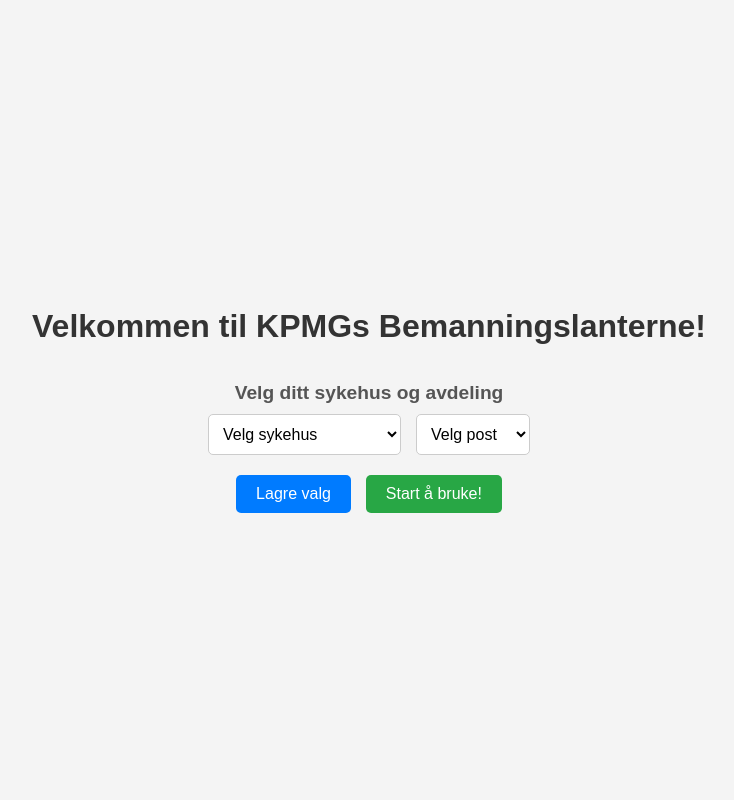
After one commit to JoachimSvensson/HealthSector, a Python web app: template templates/choose_department.html in a window 1280 px wide. The commit adds this page. Shown: the whole page, without its empty margins (271-1005 px from the left). Run offline with Jinja, Linux system fonts and the light colour scheme; the template is opened without the code that fills it, so the values that code supplies are empty.

Commit message:
valg av avdeling endepunkt

```diff
--- /dev/null
+++ b/static/choice_script.js
@@ -0,0 +1,20 @@
+document.addEventListener("DOMContentLoaded", async function () {
+
+    document.getElementById("lagre").addEventListener("click", async () => {
+
+        const params = {
+            sykehus: document.getElementById(`sykehus`).value,
+            post: document.getElementById(`post`).value
+        };
+
+        const response = await fetch('/api/go_to_main', {
+            method: 'POST',
+            headers: { 'Content-Type': 'application/json' },
+            body: JSON.stringify(params)
+        });
+        const result = await response.json();
+        if (result.success) {
+            alert("Dine valg ble håndtert suksessfullt!");
+        }
+    })
+})
--- /dev/null
+++ b/static/style_dep_choice.css
@@ -0,0 +1,71 @@
+body {
+    font-family: Arial, sans-serif;
+    display: flex;
+    flex-direction: column;
+    align-items: center;
+    justify-content: center;
+    height: 100vh;
+    margin: 0;
+    background-color: #f4f4f4;
+}
+
+h1 {
+    font-size: 2em;
+    color: #333;
+}
+
+h2 {
+    font-size: 1.2em;
+    color: #555;
+    margin-bottom: 10px;
+}
+
+.dropdown-container {
+    display: flex;
+    gap: 15px;
+    margin-bottom: 20px;
+}
+
+select {
+    padding: 10px;
+    font-size: 1em;
+    border-radius: 5px;
+    border: 1px solid #ccc;
+    background-color: white;
+    cursor: pointer;
+}
+
+.button-container {
+    display: flex;
+    gap: 15px;
+}
+
+button, .button-link {
+    padding: 10px 20px;
+    font-size: 1em;
+    border: none;
+    border-radius: 5px;
+    cursor: pointer;
+    text-align: center;
+    transition: 0.3s;
+    text-decoration: none;
+    display: inline-block;
+}
+
+#lagre {
+    background-color: #007bff;
+    color: white;
+}
+
+#lagre:hover {
+    background-color: #0056b3;
+}
+
+.button-link {
+    background-color: #28a745;
+    color: white;
+}
+
+.button-link:hover {
+    background-color: #1e7e34;
+}
--- /dev/null
+++ b/templates/choose_department.html
@@ -0,0 +1,43 @@
+<!DOCTYPE html>
+<html lang="no">
+<head>
+    <meta charset="UTF-8">
+    <meta name="viewport" content="width=device-width, initial-scale=1.0">
+    <title>Sykehusvalg</title>
+    <link rel="icon" type="image/x-icon" href="{{ url_for('static', filename='favicon.ico') }}">
+    <link rel="stylesheet" href="/static/style_dep_choice.css">
+</head>
+<body>
+
+    <h1>Velkommen til KPMGs Bemanningslanterne!</h1>
+    <h2>Velg ditt sykehus og avdeling</h2>
+
+    <div class="dropdown-container">
+        <select id="sykehus">
+            <option value="" disabled selected>Velg sykehus</option>
+            <option value="hammerfest">Hammerfest sykehus</option>
+            <option value="kirkenes">Kirkenes sykehus</option>
+            <option value="alta">Alta sykehus</option>
+            <option value="lakselv">Lakselv sykehus</option>
+            <option value="vadsø">Vadsø sykehus</option>
+            <option value="karasjok">Karasjok sykehus</option>
+            <option value="tana">Tana sykehus</option>
+        </select>
+
+
+        <select id="post">
+            <option value="" disabled selected>Velg post</option>
+            <option value="medisinsk">Medisinsk</option>
+            <option value="kirurgisk">Kirurgisk</option>
+        </select>
+    </div>
+
+
+    <div class="button-container">
+        <button id="lagre">Lagre valg</button>
+        <a href="{{ url_for('main') }}" class="button-link">Start å bruke!</a>
+    </div>
+
+    <script src="/static/choice_script.js"></script>
+</body>
+</html>
--- a/templates/faq.html
+++ b/templates/faq.html
@@ -4,7 +4,7 @@
     <meta charset="UTF-8">
     <meta name="viewport" content="width=device-width, initial-scale=1.0">
     <title>FAQ</title>
-    <!-- Legg til CSS-stilen her -->
+    <link rel="icon" type="image/x-icon" href="{{ url_for('static', filename='favicon.ico') }}">
     <link rel="stylesheet" href="/static/style_faq.css">
 </head>
 <body>
--- a/templates/index.html
+++ b/templates/index.html
@@ -13,6 +13,9 @@
 <body>
     <div class="container">
         <h1>Bemanningsplanleggingsverktøy</h1>
+        <div class="button-container">
+            <a href="{{ url_for('index') }}" class="small-button-link">Velg annet sykehus eller avdeling</a>
+        </div>
         <p>Velg planen du vil justere:</p>
         <select id="sheetSelector">
             <option value="bemanningsplan">Bemanningsplan</option>
```
Also changed, not shown: routes.py (+73 -19 lines), static/style.css (+24 -0 lines).
